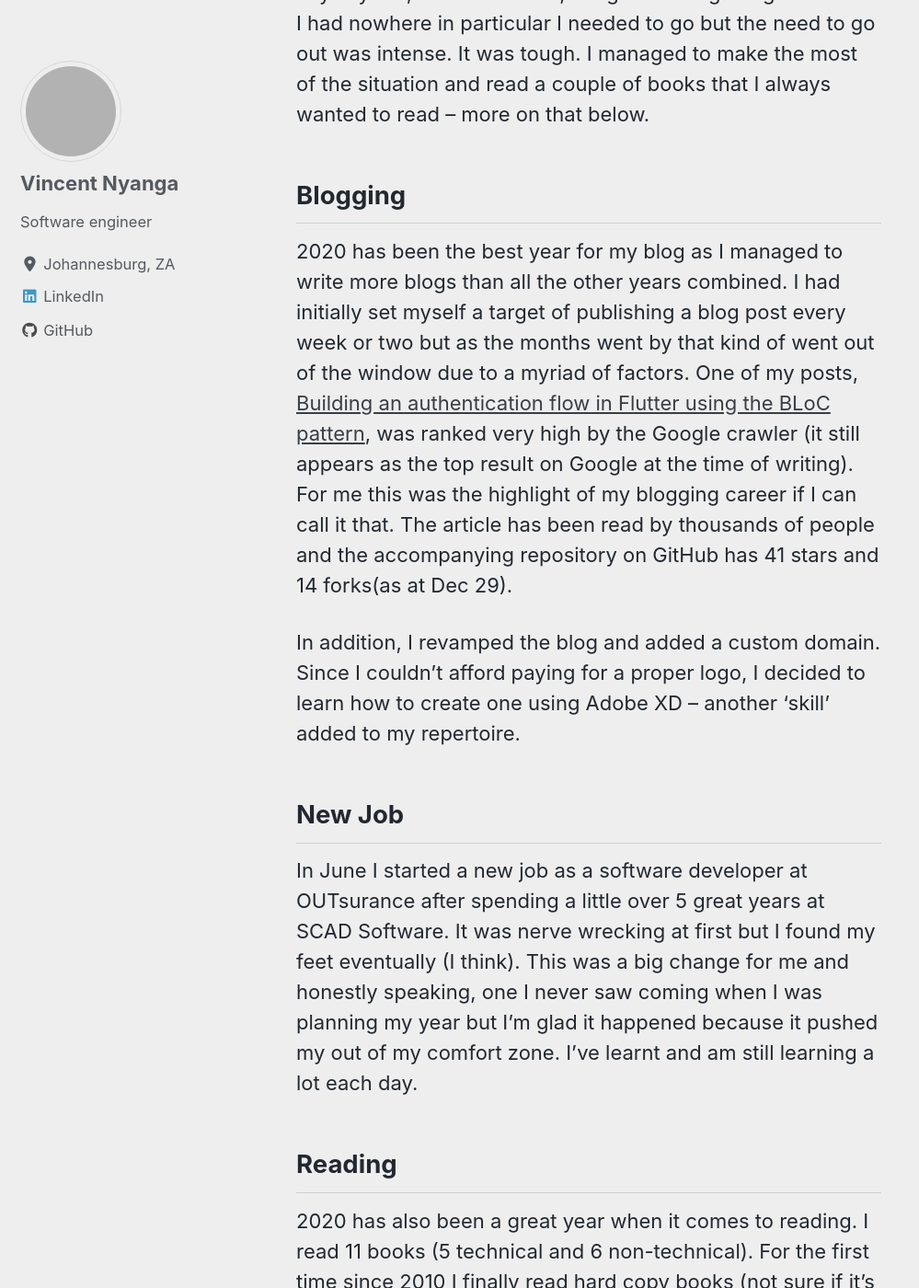
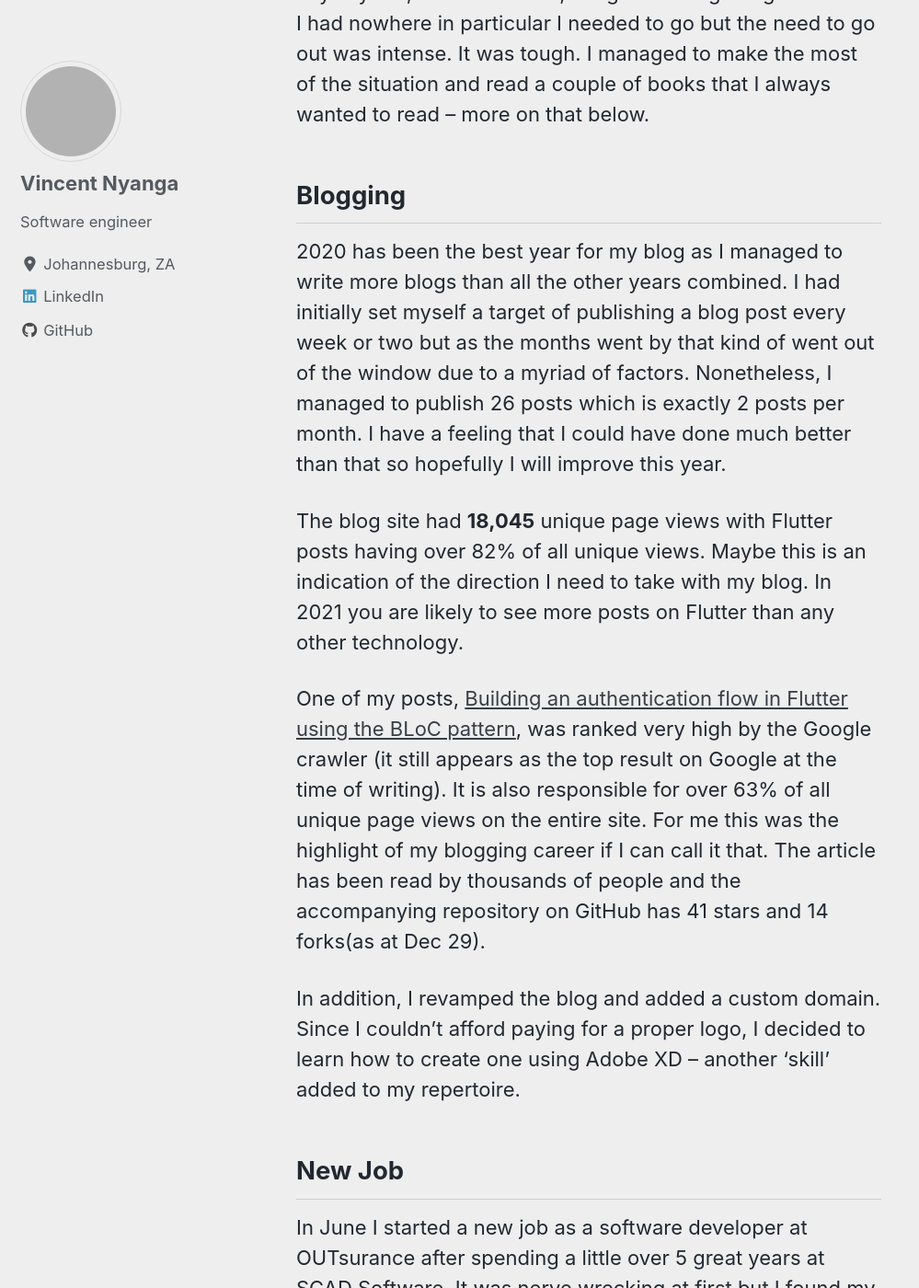
Before and after one commit to vince-nyanga/vince-nyanga.github.io, a Jekyll site: the page built from _posts/2020-12-29-2020-review.md, in a window 1280 px wide and 1400 px high, scrolled down 1519 px. Shown: the whole window at 92% size, without its empty margins (0-999 px from the left). Built offline with Jekyll 4.4.1, drawn with Linux system fonts in a browser that asks for light colours; cached includes are drawn as plain includes; nearby versions of some CDN libraries; emoji names are drawn with the system emoji font; some of the changed text lies outside the part shown; grey boxes are pictures that could not be loaded.

Commit message:
updated post

```diff
--- a/_posts/2020-12-29-2020-review.md
+++ b/_posts/2020-12-29-2020-review.md
@@ -18,7 +18,11 @@ Towards the end of March South Africa went into hard lock-down due to the Covid-
 
 ## Blogging
 
-2020 has been the best year for my blog as I managed to write more blogs than all the other years combined. I had initially set myself a target of publishing a blog post every week or two but as the months went by that kind of went out of the window due to a myriad of factors. One of my posts, [Building an authentication flow in Flutter using the BLoC pattern](https://honesdev.com/flutter-authentication-with-bloc-architecture/), was ranked very high by the Google crawler (it still appears as the top result on Google at the time of writing). For me this was the highlight of my blogging career if I can call it that. The article has been read by thousands of people and the accompanying repository on GitHub has 41 stars and 14 forks(as at Dec 29).
+2020 has been the best year for my blog as I managed to write more blogs than all the other years combined. I had initially set myself a target of publishing a blog post every week or two but as the months went by that kind of went out of the window due to a myriad of factors. Nonetheless, I managed to publish 26 posts which is exactly 2 posts per month. I have a feeling that I could have done much better than that so hopefully I will improve this year.
+
+The blog site had **18,045** unique page views with Flutter posts having over 82% of all unique views. Maybe this is an indication of the direction I need to take with my blog. In 2021 you are likely to see more posts on Flutter than any other technology.
+
+One of my posts, [Building an authentication flow in Flutter using the BLoC pattern](https://honesdev.com/flutter-authentication-with-bloc-architecture/), was ranked very high by the Google crawler (it still appears as the top result on Google at the time of writing). It is also responsible for over 63% of all unique page views on the entire site. For me this was the highlight of my blogging career if I can call it that. The article has been read by thousands of people and the accompanying repository on GitHub has 41 stars and 14 forks(as at Dec 29).
 
 In addition, I revamped the blog and added a custom domain. Since I couldn't afford paying for a proper logo, I decided to learn how to create one using Adobe XD -- another 'skill' added to my repertoire.
 
```
